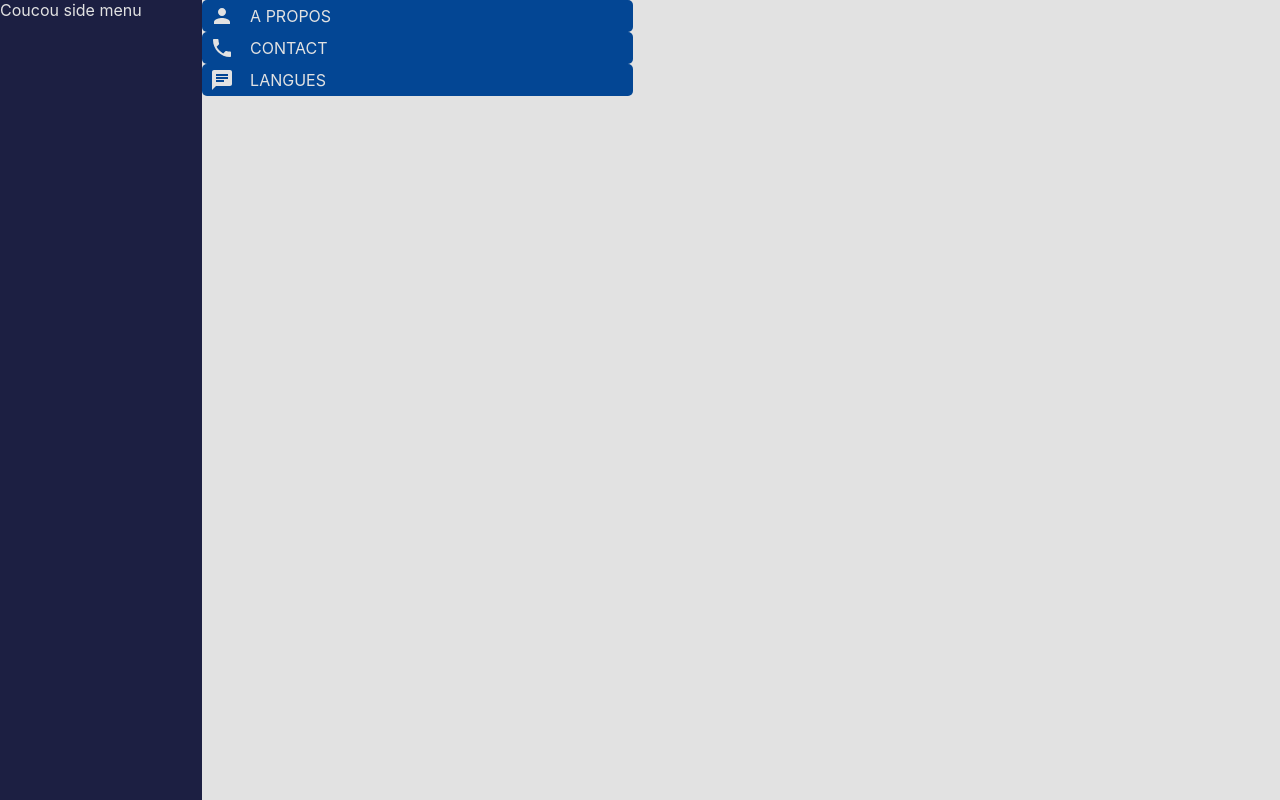
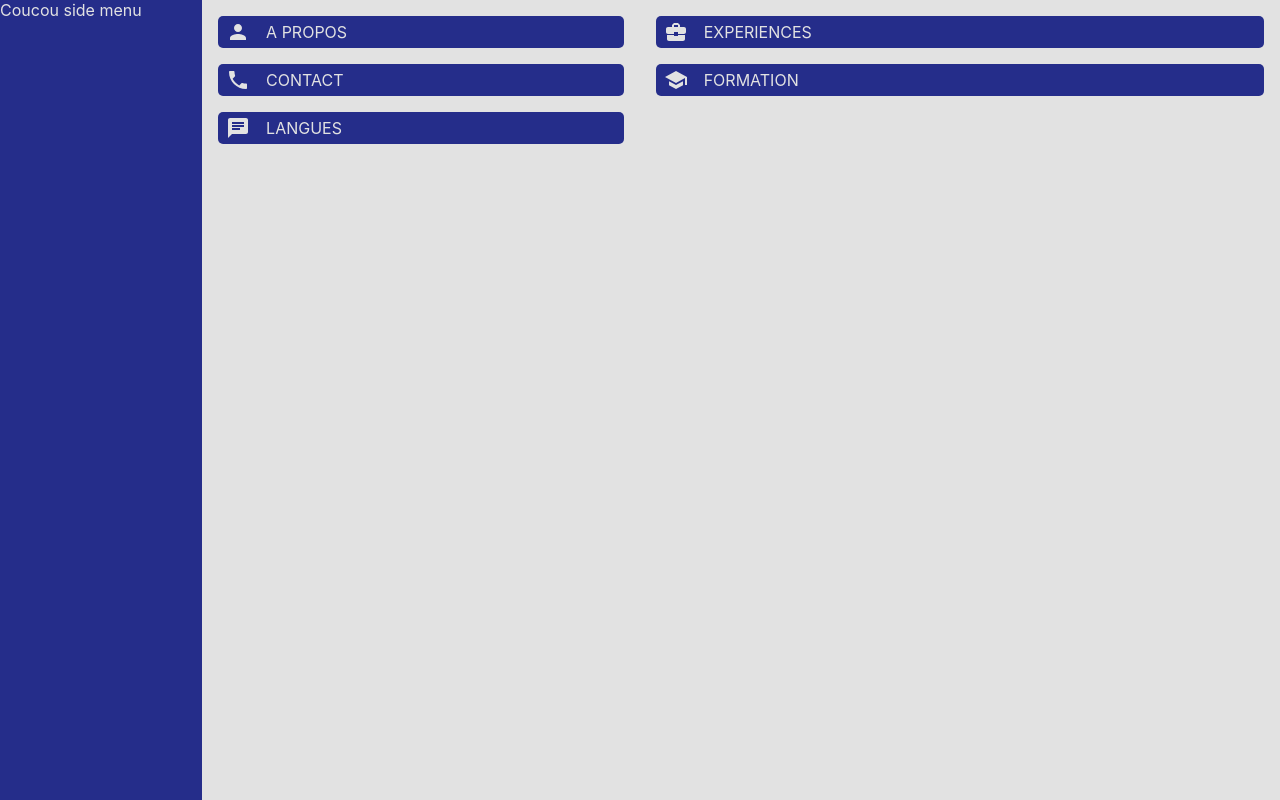
Before and after one commit to mlopez42/my-website, a React (Create React App) app: page /cv in a window 1280 px wide. Built offline with nearby package versions, Linux system fonts and the light colour scheme.

Commit message:
new titles, update cv page architecture, add cv header component

```diff
--- /dev/null
+++ b/src/components/cvHeader/cvHeader.tsx
@@ -0,0 +1,13 @@
+import {Component} from "react";
+import "./cvHeader.scss";
+
+export default class CvHeader extends Component {
+
+    render() {
+        return (
+            <div className="cv-header">
+
+            </div>
+        )
+    }
+}
--- a/src/components/cvTitleCategory/cvTitleCategory.scss
+++ b/src/components/cvTitleCategory/cvTitleCategory.scss
@@ -2,7 +2,8 @@
   :first-child {
     margin-left: 0.5rem;
   }
-  background-color: #034694;
+  margin-top: 1rem;
+  background-color: #252d8a;
   width: 100%;
   height: 2rem;
   display: flex;
--- a/src/components/sideMenu/sideMenu.scss
+++ b/src/components/sideMenu/sideMenu.scss
@@ -1,5 +1,5 @@
 .side-menu {
   width: 15rem;
-  background-color: #1c1f42;
+  background-color: #252d8a;
   color: #e2e2e2;
 }
--- a/src/pages/curriculumVitae/curriculumVitae.scss
+++ b/src/pages/curriculumVitae/curriculumVitae.scss
@@ -2,8 +2,12 @@
   width: 100%;
   height: 100%;
   background-color: #e2e2e2;
-  display: grid;
-  grid-template-columns: 2fr 3fr;
+  &-content {
+    margin: 0 1rem 0 1rem;
+    grid-column-gap: 2rem;
+    display: grid;
+    grid-template-columns: 2fr 3fr;
+  }
 }
 
 .cv-column {
--- a/src/pages/curriculumVitae/curriculumVitae.tsx
+++ b/src/pages/curriculumVitae/curriculumVitae.tsx
@@ -4,6 +4,9 @@ import CvTitleCategory from "../../components/cvTitleCategory/cvTitleCategory";
 import PersonIcon from '@material-ui/icons/Person';
 import PhoneIcon from '@material-ui/icons/Phone';
 import ChatIcon from '@material-ui/icons/Chat';
+import BusinessCenterIcon from '@material-ui/icons/BusinessCenter';
+import SchoolIcon from '@material-ui/icons/School';
+import CvHeader from "../../components/cvHeader/cvHeader";
 
 export default class CurriculumVitae extends Component {
     constructor(props: Props<any>) {
@@ -13,6 +16,8 @@ export default class CurriculumVitae extends Component {
     render() {
         return (
             <div className="cv-page">
+                <CvHeader />
+                <div className="cv-page-content">
                     <div className="cv-column">
                         <div>
                             <CvTitleCategory comp={<PersonIcon />} title={'A PROPOS'}></CvTitleCategory>
@@ -29,12 +34,11 @@ export default class CurriculumVitae extends Component {
                     </div>
                     <div className="cv-column">
                         <div>
-                        <p></p>
-                        <p></p>
+                            <CvTitleCategory comp={<BusinessCenterIcon />} title={'EXPERIENCES'}></CvTitleCategory>
                         </div>
                         <div>
-                        <p></p>
-                        <p></p>
+                            <CvTitleCategory comp={<SchoolIcon />} title={'FORMATION'}></CvTitleCategory>
+                        </div>
                     </div>
                 </div>
             </div>
```
Also changed, not shown: src/components/cvHeader/cvHeader.scss (added). Lines whose indentation alone changed are shown as unchanged.
